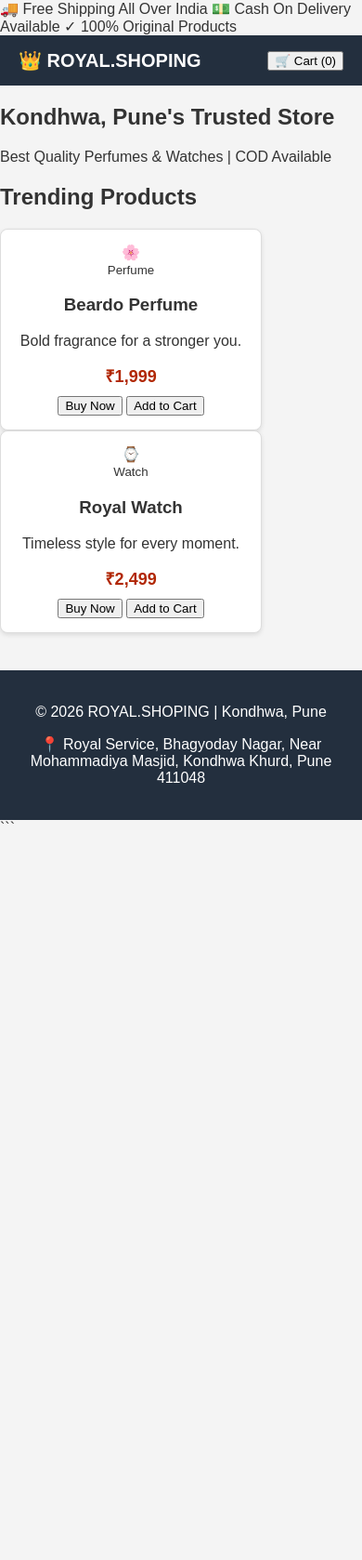
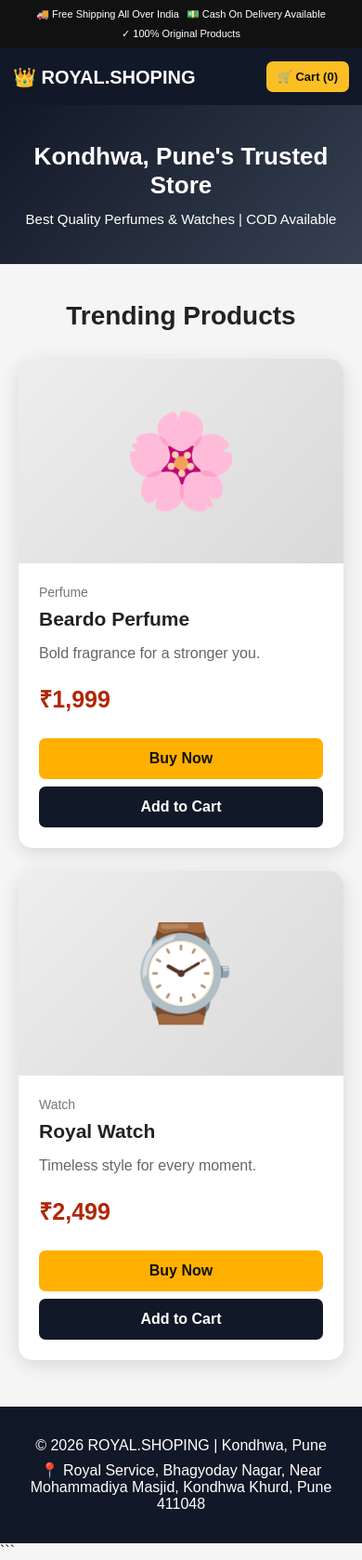
Before and after one commit to royalcom3737-coder/royal.shoping, a Flask app: page / in a window 390 px wide. Shown: the whole page at 93% size. Before the commit the page ends 886 px from the top, so only its background shows below. Run offline with Flask 3, Linux system fonts and the light colour scheme.

Commit message:
Update style.css

````diff
--- a/static/style.css
+++ b/static/style.css
@@ -1,122 +1,357 @@
+```css
+* {
+    box-sizing: border-box;
+}
+
 body {
-    font-family: Arial, sans-serif;
     margin: 0;
-    padding: 0;
-    background-color: #f4f4f4;
-    color: #333;
+    font-family: Arial, Helvetica, sans-serif;
+    background: #f5f5f5;
+    color: #222;
 }
+
+/* TOP BAR */
+.top-bar {
+    background: #111;
+    color: #fff;
+    display: flex;
+    justify-content: center;
+    gap: 30px;
+    padding: 9px 15px;
+    font-size: 13px;
+    flex-wrap: wrap;
+}
+
+/* HEADER */
 header {
-    background-color: #232f3e;
+    background: #111827;
     color: white;
-    padding: 15px 20px;
+    padding: 16px 6%;
     display: flex;
+    align-items: center;
     justify-content: space-between;
-    align-items: center;
 }
+
 .logo {
-    font-size: 20px;
+    font-size: 25px;
     font-weight: bold;
 }
-.nav-links span {
+
+.cart-button {
+    background: #fbbf24;
+    color: #111;
+    border: none;
+    padding: 11px 18px;
+    border-radius: 7px;
+    font-weight: bold;
     cursor: pointer;
-    background: #febd69;
-    color: #111;
-    padding: 8px 15px;
-    border-radius: 4px;
-    font-weight: bold;
+    font-size: 15px;
 }
-.hero-banner {
-    background: linear-gradient(135deg, #ff9900, #ff5722);
+
+.cart-button:hover {
+    background: #f59e0b;
+}
+
+/* HERO */
+.hero {
+    text-align: center;
+    padding: 55px 20px;
+    background: linear-gradient(135deg, #111827, #374151);
     color: white;
-    text-align: center;
-    padding: 40px 20px;
 }
-.container {
-    max-width: 1000px;
-    margin: 20px auto;
+
+.hero h1 {
+    margin: 0 0 12px;
+    font-size: 36px;
+}
+
+.hero p {
+    margin: 0;
+    font-size: 18px;
+}
+
+/* PRODUCTS */
+.products-section {
+    max-width: 1100px;
+    margin: 40px auto;
     padding: 0 20px;
 }
-.products-grid {
-    display: flex;
-    gap: 20px;
-    flex-wrap: wrap;
+
+.products-section h2 {
+    text-align: center;
+    font-size: 28px;
+    margin-bottom: 30px;
 }
+
+.products {
+    display: grid;
+    grid-template-columns: repeat(2, minmax(0, 1fr));
+    gap: 25px;
+}
+
+/* PRODUCT CARD */
 .product-card {
     background: white;
-    border: 1px solid #ddd;
-    border-radius: 8px;
-    width: 250px;
-    padding: 15px;
-    text-align: center;
-    box-shadow: 0 2px 5px rgba(0,0,0,0.1);
+    border-radius: 15px;
+    overflow: hidden;
+    box-shadow: 0 5px 20px rgba(0,0,0,0.12);
+    transition: transform 0.2s ease;
 }
-.product-card img {
+
+.product-card:hover {
+    transform: translateY(-5px);
+}
+
+.product-image {
+    height: 260px;
+    display: flex;
+    align-items: center;
+    justify-content: center;
+    font-size: 100px;
+    background: linear-gradient(135deg, #eeeeee, #d9d9d9);
+}
+
+.product-info {
+    padding: 22px;
+}
+
+.product-info small {
+    color: #777;
+    font-size: 14px;
+}
+
+.product-info h3 {
+    margin: 8px 0;
+    font-size: 24px;
+}
+
+.product-info p {
+    color: #666;
+    min-height: 22px;
+}
+
+.price {
+    font-size: 25px;
+    font-weight: bold;
+    color: #b12704;
+    margin: 18px 0;
+}
+
+/* BUTTONS */
+.buy-button,
+.cart-add {
     width: 100%;
-    height: 180px;
-    object-fit: cover;
-    border-radius: 4px;
+    border: none;
+    padding: 13px;
+    border-radius: 7px;
+    cursor: pointer;
+    font-size: 16px;
+    font-weight: bold;
+    margin-top: 8px;
 }
-.price {
-    font-size: 18px;
-    color: #B12704;
-    font-weight: bold;
-    margin: 10px 0;
+
+.buy-button {
+    background: #ffb000;
+    color: #111;
 }
-.btn-buy {
-    background: #ffa41c;
-    border: none;
-    width: 100%;
-    padding: 10px;
+
+.buy-button:hover {
+    background: #f59e0b;
+}
+
+.cart-add {
+    background: #111827;
     color: white;
-    font-weight: bold;
-    border-radius: 4px;
-    cursor: pointer;
 }
-.btn-buy:hover {
-    background: #fa8900;
+
+.cart-add:hover {
+    background: #374151;
 }
+
+/* MODAL */
 .modal {
     display: none;
     position: fixed;
-    z-index: 1000;
-    left: 0; top: 0;
-    width: 100%; height: 100%;
-    background: rgba(0,0,0,0.5);
+    z-index: 9999;
+    left: 0;
+    top: 0;
+    width: 100%;
+    height: 100%;
+    overflow-y: auto;
+    background: rgba(0,0,0,0.65);
+    padding: 20px;
 }
+
 .modal-content {
     background: white;
-    margin: 10% auto;
-    padding: 20px;
-    width: 90%;
-    max-width: 400px;
+    width: 100%;
+    max-width: 480px;
+    margin: 50px auto;
+    padding: 25px;
+    border-radius: 14px;
+    position: relative;
+}
+
+.modal-content h2 {
+    margin-top: 0;
+}
+
+.close-button {
+    position: absolute;
+    right: 15px;
+    top: 10px;
+    border: none;
+    background: none;
+    font-size: 30px;
+    cursor: pointer;
+    color: #555;
+}
+
+.modal-content label {
+    display: block;
+    margin-top: 14px;
+    margin-bottom: 5px;
+    font-weight: bold;
+}
+
+.modal-content input,
+.modal-content textarea {
+    width: 100%;
+    padding: 12px;
+    border: 1px solid #ccc;
+    border-radius: 7px;
+    font-size: 15px;
+}
+
+.modal-content textarea {
+    min-height: 90px;
+    resize: vertical;
+}
+
+.payment-box {
+    background: #f3f4f6;
+    padding: 12px;
+    border-radius: 7px;
+    margin-bottom: 15px;
+}
+
+.payment-box input {
+    width: auto;
+    margin-right: 8px;
+}
+
+.order-summary {
+    background: #f8f8f8;
+    padding: 15px;
     border-radius: 8px;
+    line-height: 28px;
+    margin: 15px 0;
 }
-.modal-content input, .modal-content textarea, .modal-content select {
+
+.confirm-button {
     width: 100%;
-    padding: 8px;
-    margin: 8px 0 15px 0;
-    border: 1px solid #ccc;
-    border-radius: 4px;
-}
-.btn-submit {
-    background: #25D366;
+    padding: 14px;
+    border: none;
+    border-radius: 7px;
+    background: #25d366;
     color: white;
-    border: none;
-    width: 100%;
-    padding: 10px;
+    font-size: 16px;
     font-weight: bold;
-    border-radius: 4px;
     cursor: pointer;
 }
-.close {
-    float: right;
-    font-size: 24px;
+
+.confirm-button:hover {
+    background: #1da851;
+}
+
+/* CART */
+#cartItems {
+    margin: 15px 0;
+}
+
+.cart-item {
+    display: flex;
+    justify-content: space-between;
+    gap: 10px;
+    padding: 12px 0;
+    border-bottom: 1px solid #ddd;
+}
+
+.remove-item {
+    border: none;
+    background: #dc2626;
+    color: white;
+    padding: 5px 9px;
+    border-radius: 5px;
     cursor: pointer;
 }
+
+.cart-total {
+    font-size: 20px;
+    font-weight: bold;
+    padding: 15px 0;
+}
+
+/* FOOTER */
 footer {
     text-align: center;
-    padding: 20px;
-    background: #232f3e;
+    background: #111827;
     color: white;
-    margin-top: 40px;
+    padding: 25px 15px;
+    margin-top: 50px;
 }
+
+footer p {
+    margin: 8px;
+}
+
+/* MOBILE */
+@media (max-width: 700px) {
+
+    .top-bar {
+        gap: 8px;
+        font-size: 11px;
+    }
+
+    header {
+        padding: 14px;
+    }
+
+    .logo {
+        font-size: 20px;
+    }
+
+    .cart-button {
+        padding: 9px 12px;
+        font-size: 13px;
+    }
+
+    .hero {
+        padding: 40px 15px;
+    }
+
+    .hero h1 {
+        font-size: 26px;
+    }
+
+    .hero p {
+        font-size: 15px;
+    }
+
+    .products {
+        grid-template-columns: 1fr;
+    }
+
+    .product-image {
+        height: 220px;
+    }
+
+    .product-info h3 {
+        font-size: 21px;
+    }
+
+    .modal-content {
+        margin: 20px auto;
+    }
+}
+```
````
